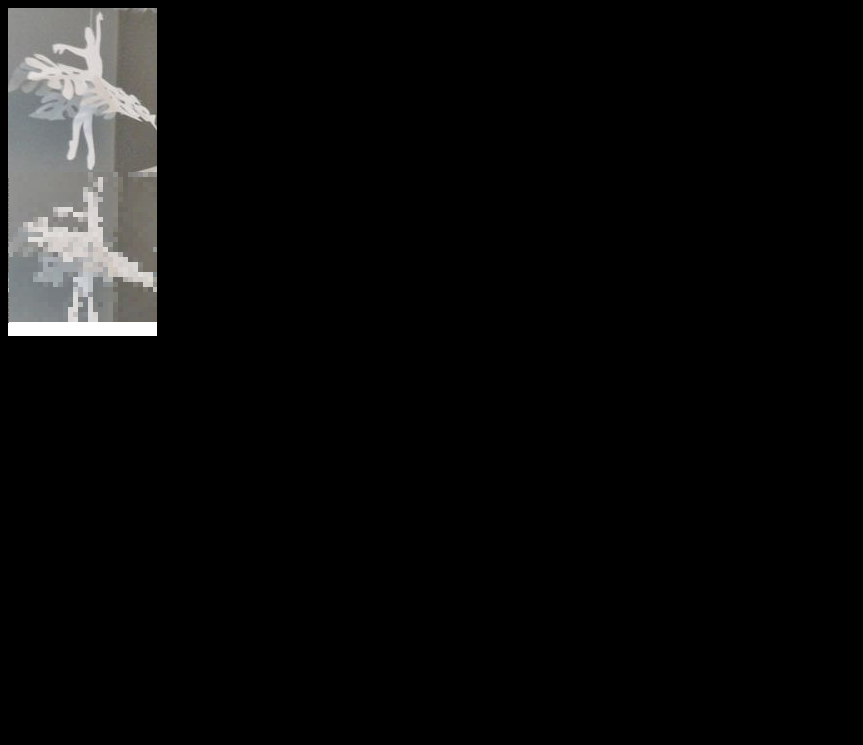
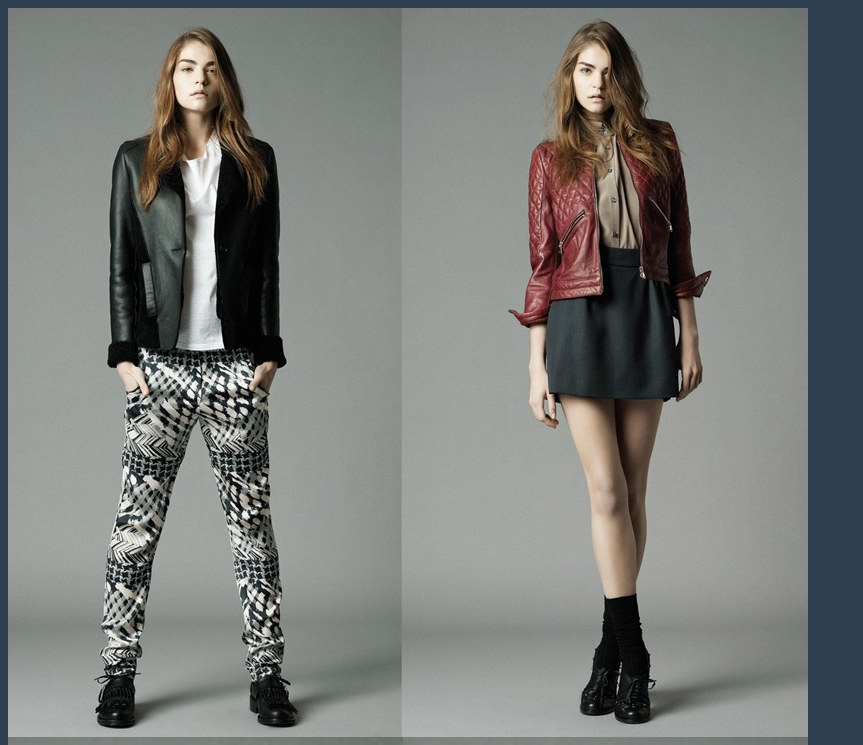
Before and after one commit to waxun/html5, a plain HTML site: page canvas/the-mosaic-effect.html in a window 1280 px wide. Shown: the top 745 px of the page, without its empty margins (0-863 px from the left). Drawn offline with Linux system fonts and the light colour scheme.

Commit message:
img/1.jpg

```diff
--- a/canvas/the-mosaic-effect.html
+++ b/canvas/the-mosaic-effect.html
@@ -5,7 +5,7 @@
 	<title>Document</title>
 	<style type="text/css">
 		body{
-			background: black;
+			background: #2c3e50;
 			font-size: 30px;
 			color: white;
 
@@ -29,7 +29,7 @@
 				draw(this);
 			};
 			// yImg.src = 'img/1.bmp';
-			yImg.src = 'img/1.bmp';
+			yImg.src = 'img/1.jpg';
 			function draw(obj){
 				oC.width = obj.width;
 				oC.height = obj.height*2;//画布为图片的二倍
```
Also changed, not shown: canvas/img/1.jpg (added).
